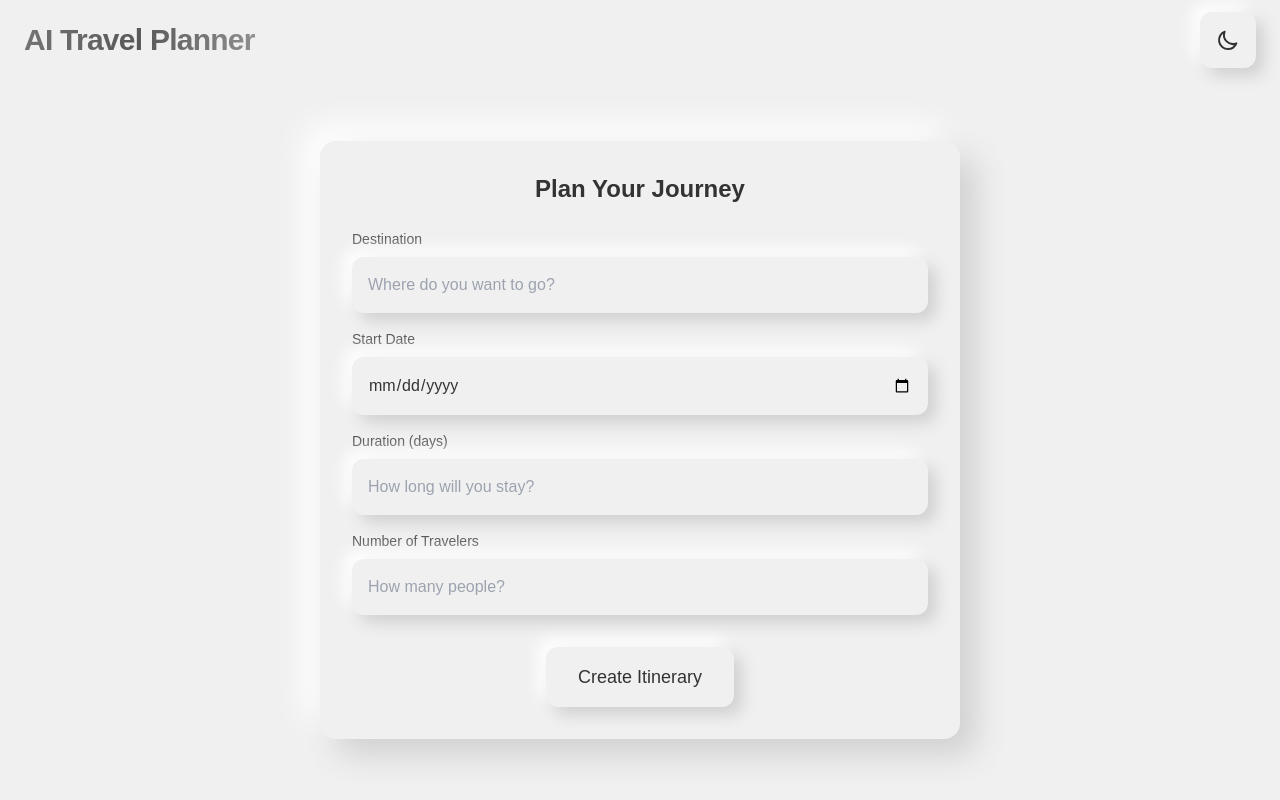
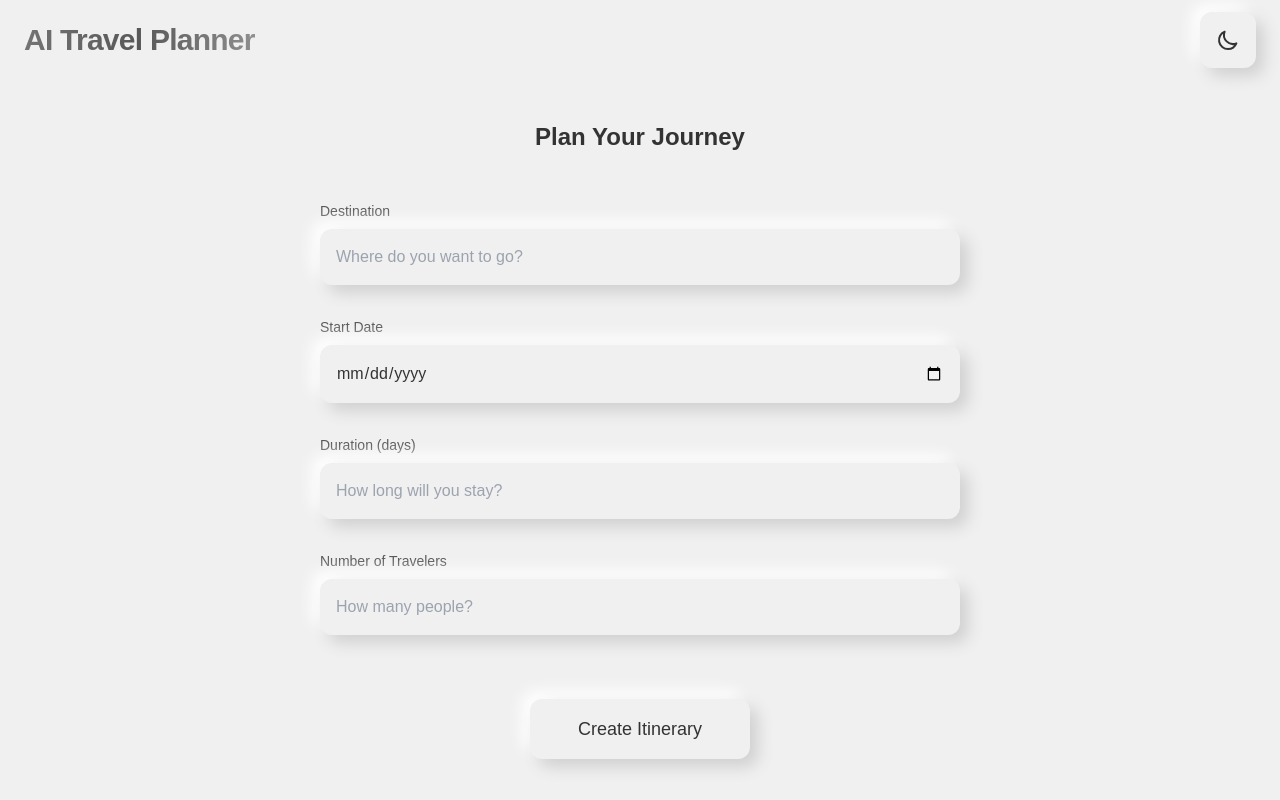
Before and after one commit to sagar-datta/travel-itinerary-ai, a Next.js app: page / in a window 1280 px wide. Both pictures are taken after a click on the button "Begin Your Journey". Built offline with nearby package versions, Linux system fonts and the light colour scheme.

Commit message:
Refactor TravelForm component for improved layout and spacing; enhance input field arrangement for better user experience

```diff
--- a/src/app/components/features/travel-form/TravelForm.tsx
+++ b/src/app/components/features/travel-form/TravelForm.tsx
@@ -20,18 +20,12 @@ export function TravelForm() {
 
   return (
     <div className="w-full max-w-2xl mx-auto py-8 px-4">
-      <form onSubmit={handleSubmit} className="space-y-6">
-        <div className="relative rounded-2xl p-8
-          dark:bg-dark-base bg-light-base
-          shadow-[16px_16px_32px_#D0D0D0,-16px_-16px_32px_#FFFFFF]
-          dark:shadow-[16px_16px_32px_#222222,-16px_-16px_32px_#444444]"
-        >
-          <h2 className="text-2xl font-semibold mb-6 text-center
+      <h2 className="text-2xl font-semibold mb-12 text-center
         dark:text-dark-text-primary text-light-text-primary">
         Plan Your Journey
       </h2>
 
-          <div className="space-y-4">
+      <form onSubmit={handleSubmit} className="space-y-8">
         <Input
           label="Destination"
           placeholder="Where do you want to go?"
@@ -61,16 +55,14 @@ export function TravelForm() {
           value={formData.travelers}
           onChange={(value) => setFormData({ ...formData, travelers: value })}
         />
-          </div>
 
-          <div className="mt-8 flex justify-center">
+        <div className="pt-8 flex justify-center">
           <Button
             type="submit"
-              className="px-8 py-4 text-lg font-medium"
+            className="px-12 py-4 text-lg font-medium"
           >
             Create Itinerary
           </Button>
-          </div>
         </div>
       </form>
     </div>
```
Lines whose indentation alone changed are shown as unchanged.
